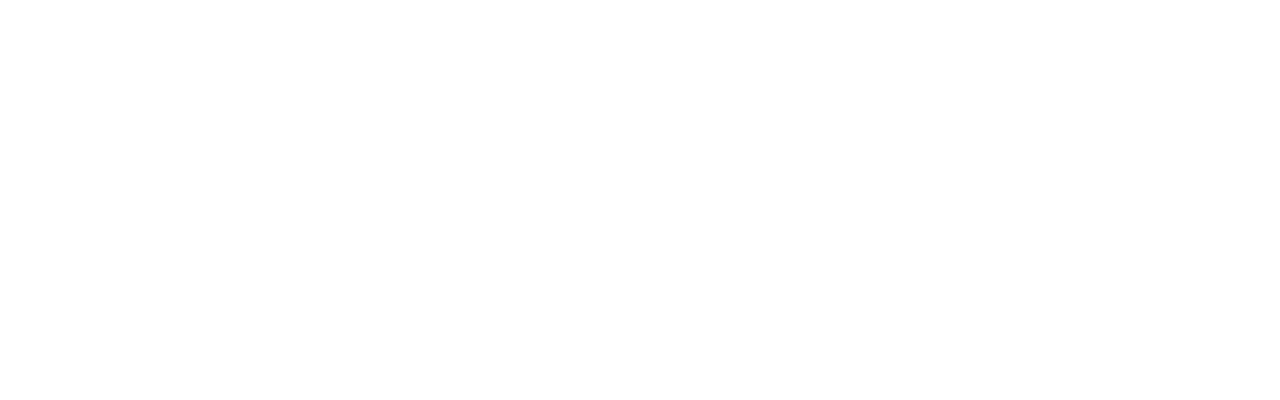
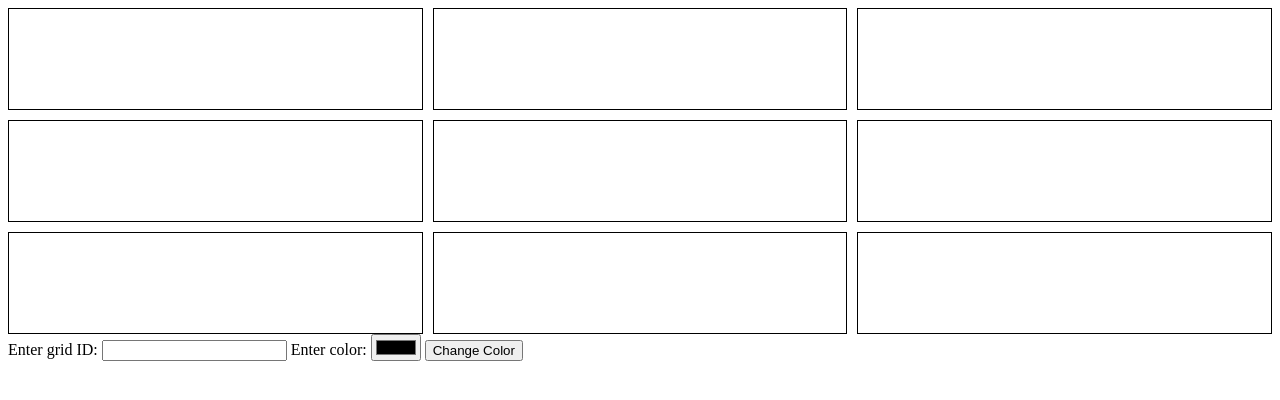
Before and after one commit to acciojob/Replit-Asian-Paints-pulibanti, a website: page main.html in a window 1280 px wide. Drawn offline with Linux system fonts and the light colour scheme.

Commit message:
created a submission

```diff
--- a/main.html
+++ b/main.html
@@ -10,7 +10,22 @@
 	<!-- the entire body must be written by student -->
     <script type="text/javascript" src="./script.js">
 </script>
-
+<div class="container">
+  <div class="grid" id="1"></div>
+  <div class="grid" id="2"></div>
+  <div class="grid" id="3"></div>
+  <div class="grid" id="4"></div>
+  <div class="grid" id="5"></div>
+  <div class="grid" id="6"></div>
+  <div class="grid" id="7"></div>
+  <div class="grid" id="8"></div>
+  <div class="grid" id="9"></div>
+</div>
+<label for="input-id">Enter grid ID:</label>
+<input type="text" id="input-id">
+<label for="color">Enter color:</label>
+<input type="color" id="color">
+<button onclick="changeColor()">Change Color</button>
 </body>
 
 </html>
--- a/script.js
+++ b/script.js
@@ -1 +1,11 @@
 //your JS code here. If required.
+function changeColor() {
+  var id = document.getElementById("input-id").value;
+  var color = document.getElementById("color").value;
+  var grid = document.getElementById(id);
+  var grids = document.querySelectorAll(".grid");
+  grids.forEach((element) => {
+    element.style.backgroundColor = "transparent";
+  });
+  grid.style.backgroundColor = color;
+}
--- a/styles.css
+++ b/styles.css
@@ -1 +1,12 @@
 /*  your css code here. If applicable */
+.container {
+  display: grid;
+  grid-template-columns: repeat(3, 1fr);
+  grid-gap: 10px;
+}
+
+.grid {
+  height: 100px;
+  background-color: transparent;
+  border: 1px solid black;
+}
```
